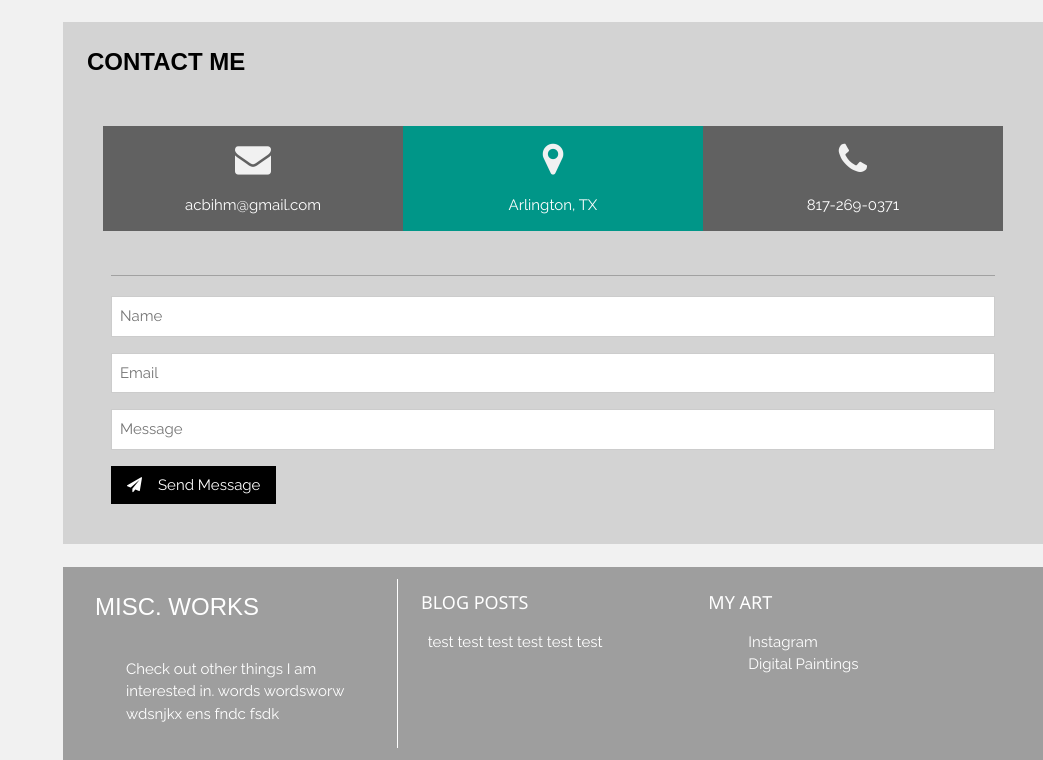
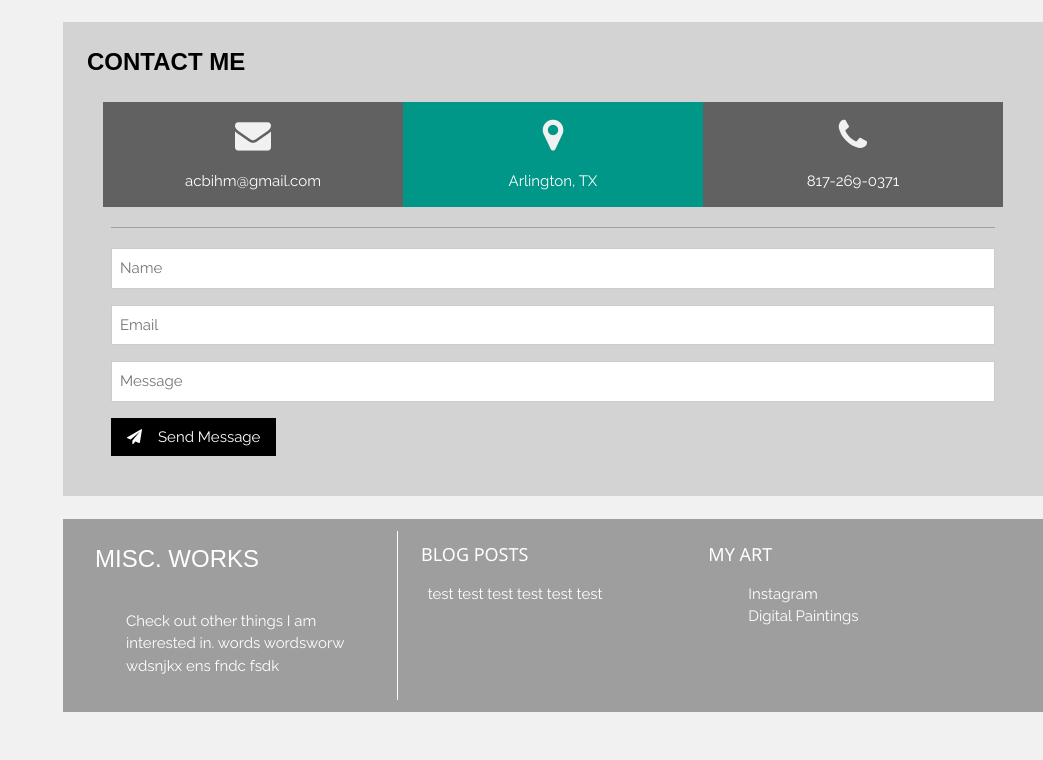
Before and after one commit to acbihm/new-portfolio, a plain HTML site: page index.html in a window 1280 px wide. Shown: the part 1645-2405 px from the top of the page, without its empty margins (237-1280 px from the left). After the commit the page ends 2357 px from the top, so only its background shows below. Drawn offline with nearby package versions, Linux system fonts and the light colour scheme; a web font is replaced by a local one.

Commit message:
added some fonts, styling

```diff
--- a/index.html
+++ b/index.html
@@ -202,7 +202,7 @@
         <div class="w3-container padding-large me">
             <h3 id="contact"><b>CONTACT ME</b></h3>
             <div class="padding-large">
-                <div class="w3-row-padding w3-center padding-24" style="margin:0 -16px">
+                <div class="w3-row-padding w3-center" style="margin:0 -16px">
                     <div class="w3-third w3-dark-grey">
                         <p><i class="fa fa-envelope w3-xxlarge w3-text-light-grey"></i></p>
                         <p>acbihm@gmail.com</p>
```
